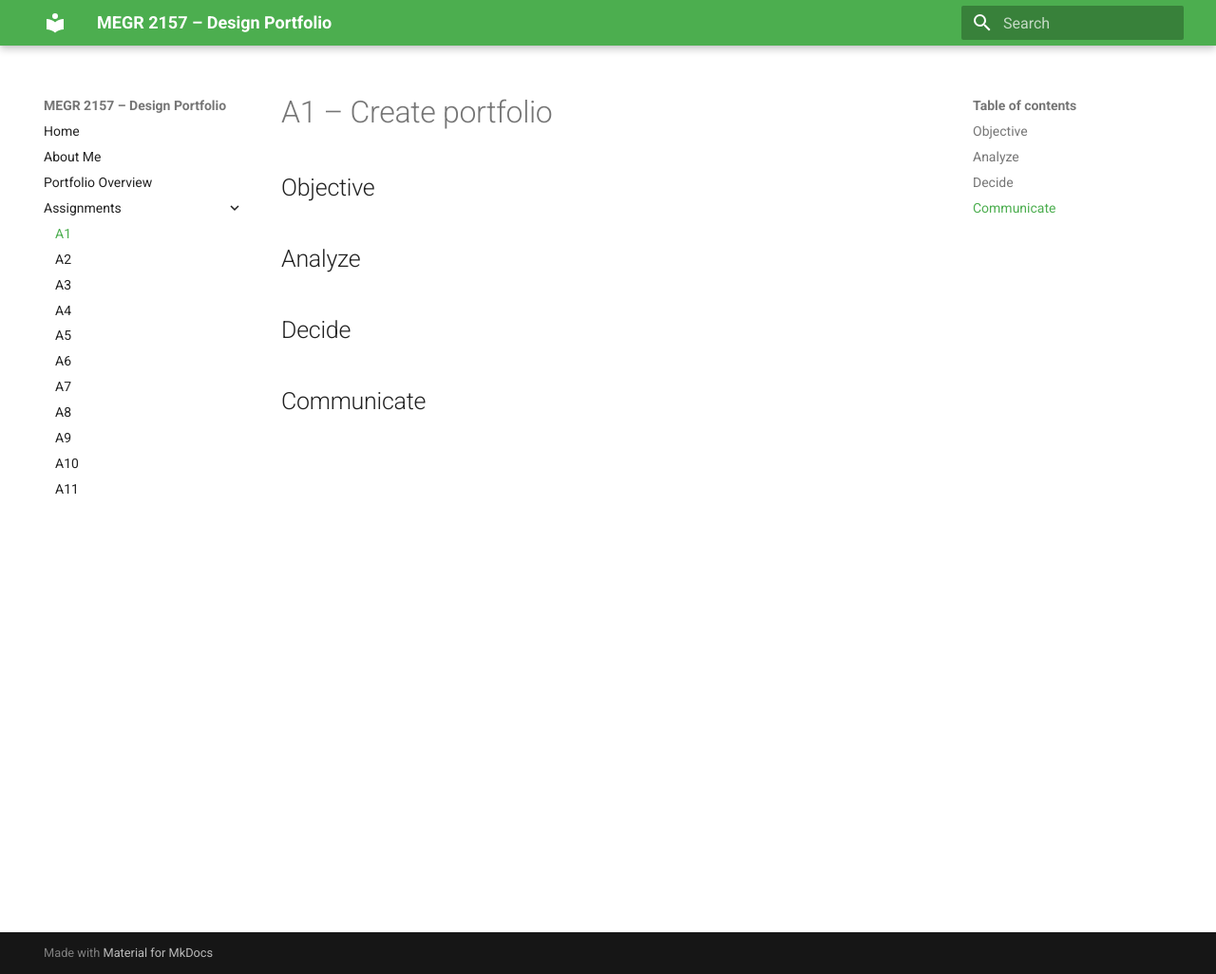
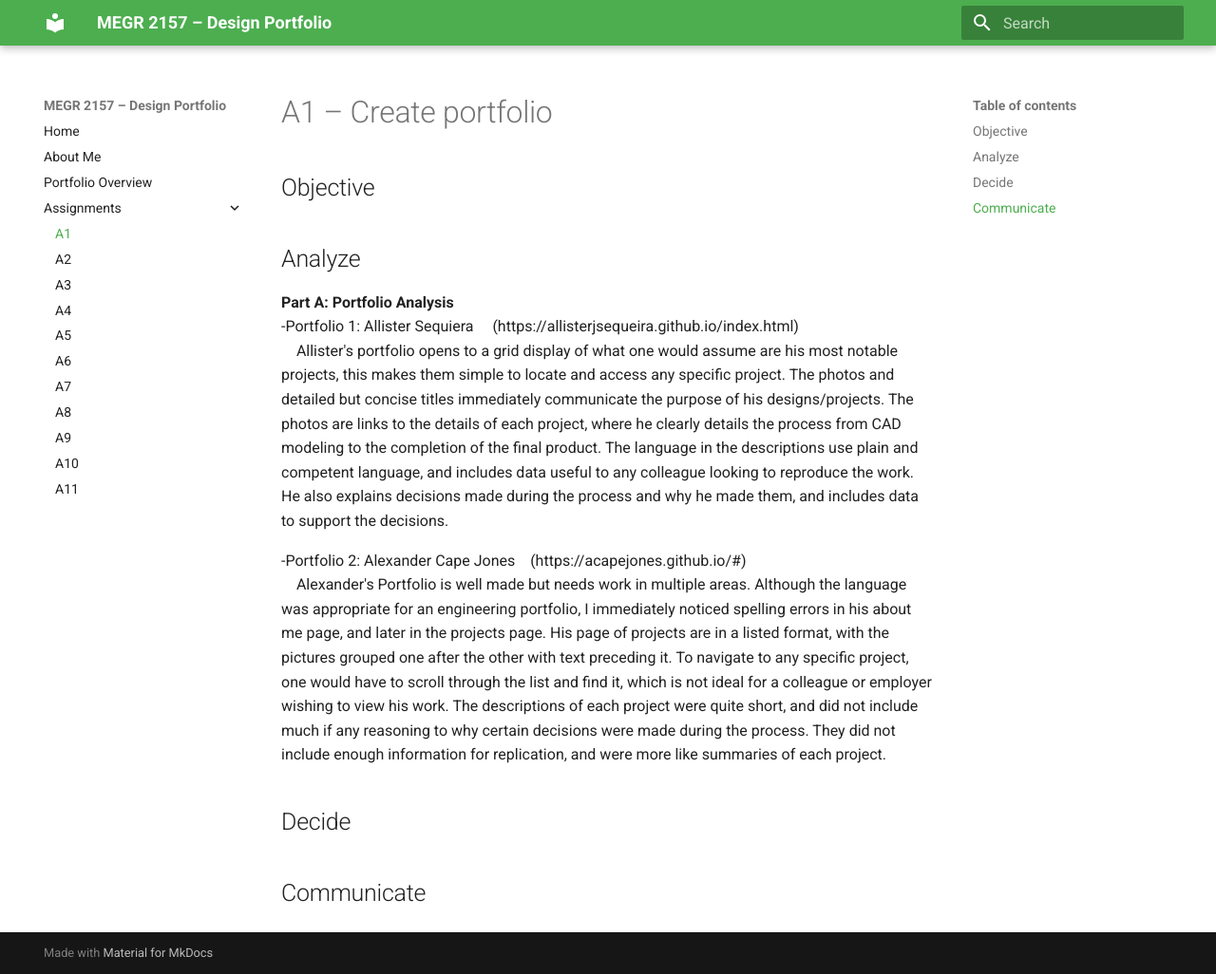
Before and after one commit to jwelch37/megr2156-portfolio, an MkDocs documentation site: the page built from docs/assignments/A01/index.md, in a window 1280 px wide and 1026 px high. Shown: the whole window at 95% size. Built offline with MkDocs 1.6.1 and Material for MkDocs 9.7.7, drawn with Linux system fonts in a browser that asks for light colours.

Commit message:
Add portfolio analysis for Allister and Alexander
Added analysis of two portfolios, highlighting strengths and weaknesses.

```diff
--- a/docs/assignments/A01/index.md
+++ b/docs/assignments/A01/index.md
@@ -4,7 +4,12 @@
 
 
 ## Analyze
+**Part A: Portfolio Analysis**
+  -Portfolio 1: Allister Sequiera&nbsp;&nbsp;&nbsp;&nbsp; (https://allisterjsequeira.github.io/index.html)
+  &nbsp;&nbsp;&nbsp;&nbsp;Allister's portfolio opens to a grid display of what one would assume are his most notable projects, this makes them simple to locate and access any specific project. The photos and detailed but concise titles immediately communicate the purpose of his designs/projects. The photos are links to the details of each project, where he clearly details the process from CAD modeling to the completion of the final product. The language in the descriptions use plain and competent language, and includes data useful to any colleague looking to reproduce the work. He also explains decisions made during the process and why he made them, and includes data to support the decisions.
 
+  -Portfolio 2: Alexander Cape Jones&nbsp;&nbsp;&nbsp;&nbsp;(https://acapejones.github.io/#)
+  &nbsp;&nbsp;&nbsp;&nbsp;Alexander's Portfolio is well made but needs work in multiple areas. Although the language was appropriate for an engineering portfolio, I immediately noticed spelling errors in his about me page, and later in the projects page. His page of projects are in a listed format, with the pictures grouped one after the other with text preceding it. To navigate to any specific project, one would have to scroll through the list and find it, which is not ideal for a colleague or employer wishing to view his work. The descriptions of each project were quite short, and did not include much if any reasoning to why certain decisions were made during the process. They did not include enough information for replication, and were more like summaries of each project.
 
 ## Decide
 
```
